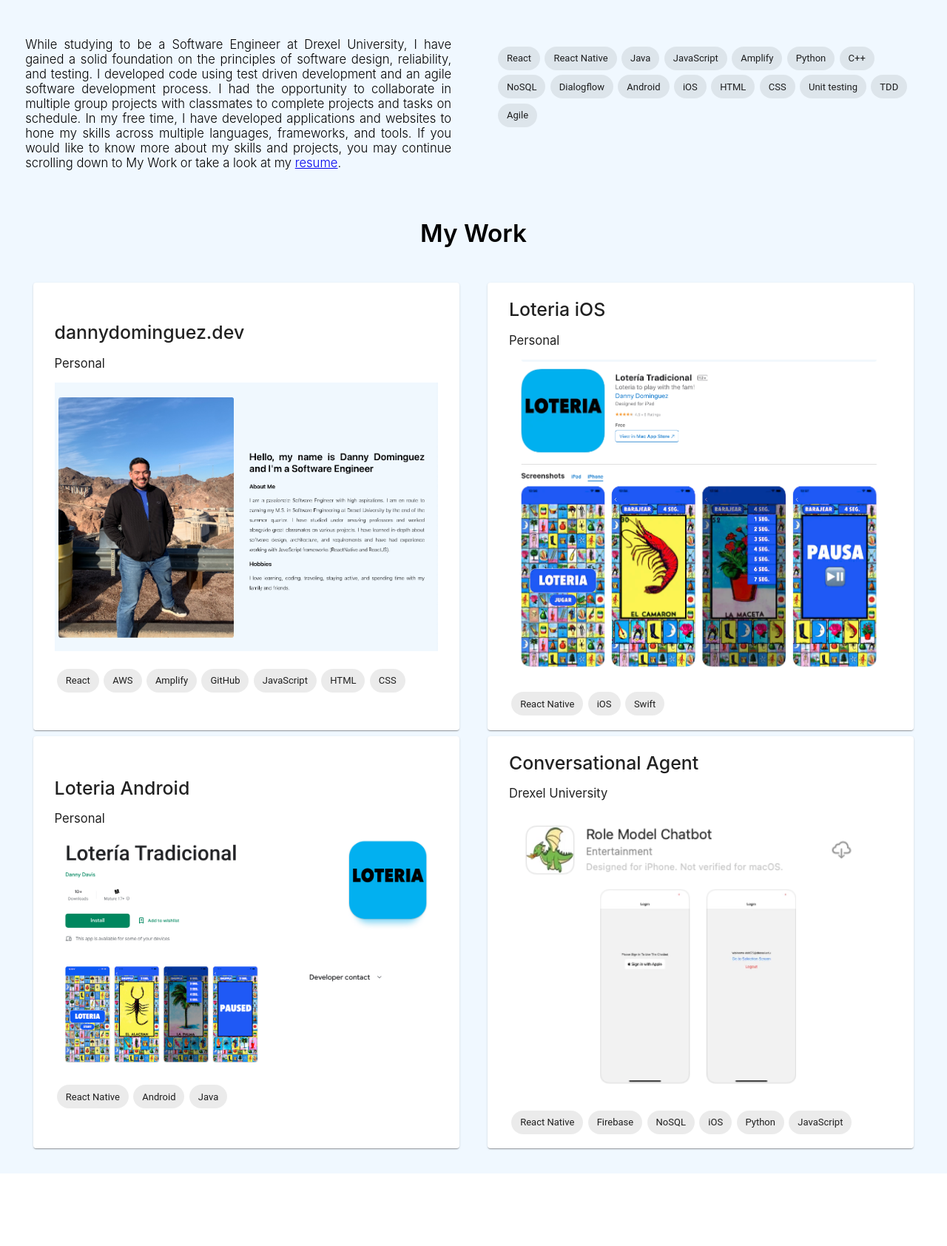
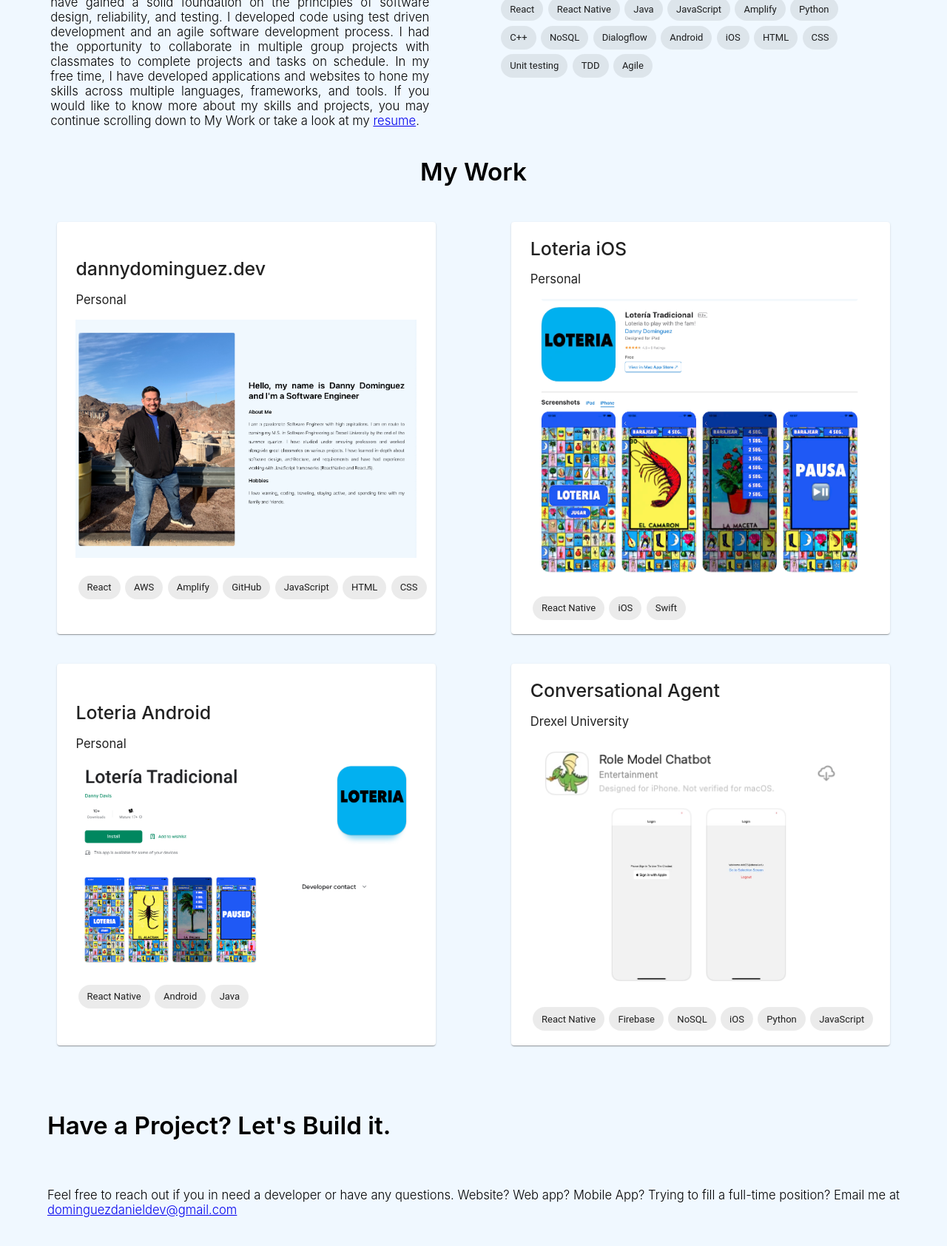
Before and after one commit to danieldominguez8/personalwebsite, a React (Create React App) app: page / in a window 1280 px wide. Shown: the part 854-2538 px from the top of the page at 74% size. Before the commit the page ends 2440 px from the top, so only its background shows below. Built offline with nearby package versions, Linux system fonts and the light colour scheme.

Commit message:
Edited CSS to have 80vw and added email to page

```diff
--- a/src/App.css
+++ b/src/App.css
@@ -1,6 +1,6 @@
 .body-container {
   background-color: aliceblue;
-  min-height: 300vh;
+  min-height: 350vh;
   font-size: calc(7px + .75vw);
 }
 
@@ -12,20 +12,19 @@
   align-content: center;
   align-items: center;
   text-align: center;
-  max-width: 2560px
+  margin: auto;
 }
 
 .picture-container {
   margin-top: 10%;
-  width: 45vw;
+  width: 40vw;
   min-width: 300px
 }
 
 .about-me-container {
   margin-top: 5vw;
-  padding: 2vw;
   text-align: justify;
-  width: 45%;
+  width: 40vw;
   min-width: 300px
 }
 
@@ -53,9 +52,8 @@
 
 .skills-container {
   margin-top: 10%;
-  padding: 2%;
   text-align: justify;
-  width: 45%;
+  width: 40vw;
   min-width: 300px
 }
 
@@ -63,7 +61,7 @@
   margin-top: 15%;
   padding: 2%;
   text-align: justify;
-  width: 45%;
+  width: 40%;
   min-width: 300px
 }
 
@@ -100,8 +98,8 @@
   align-items: center;
   align-content: center;
   margin: 0 auto;
-  margin-bottom: 1vh;
-  width: 45vw;
+  margin-bottom: 5vh;
+  width: 40vw;
   min-width: 300px
 }
 
@@ -118,3 +116,11 @@
   flex-direction: row;
   align-content: center;
 }
+
+.help-container {
+  margin-top: 10vw;
+  margin: auto;
+  text-align: justify;
+  width: 90vw;
+  min-width: 300px
+}
--- a/src/App.js
+++ b/src/App.js
@@ -50,8 +50,16 @@
             {projectList}
           </div>
         </div>
+      </div>
 
+
+      <div className="help-container">
+        <h1 className="biography-header">Have a Project? Let's Build it.</h1>
+        <p className="about-me-text">
+          Feel free to reach out if you in need a developer or have any questions.
+          Website? Web app? Mobile App? Trying to fill a full-time position? Email me at <a href="mailto:dominguezdanieldev@gmail.com"> dominguezdanieldev@gmail.com</a></p>
       </div>
+
 
     </div>
   );
```
